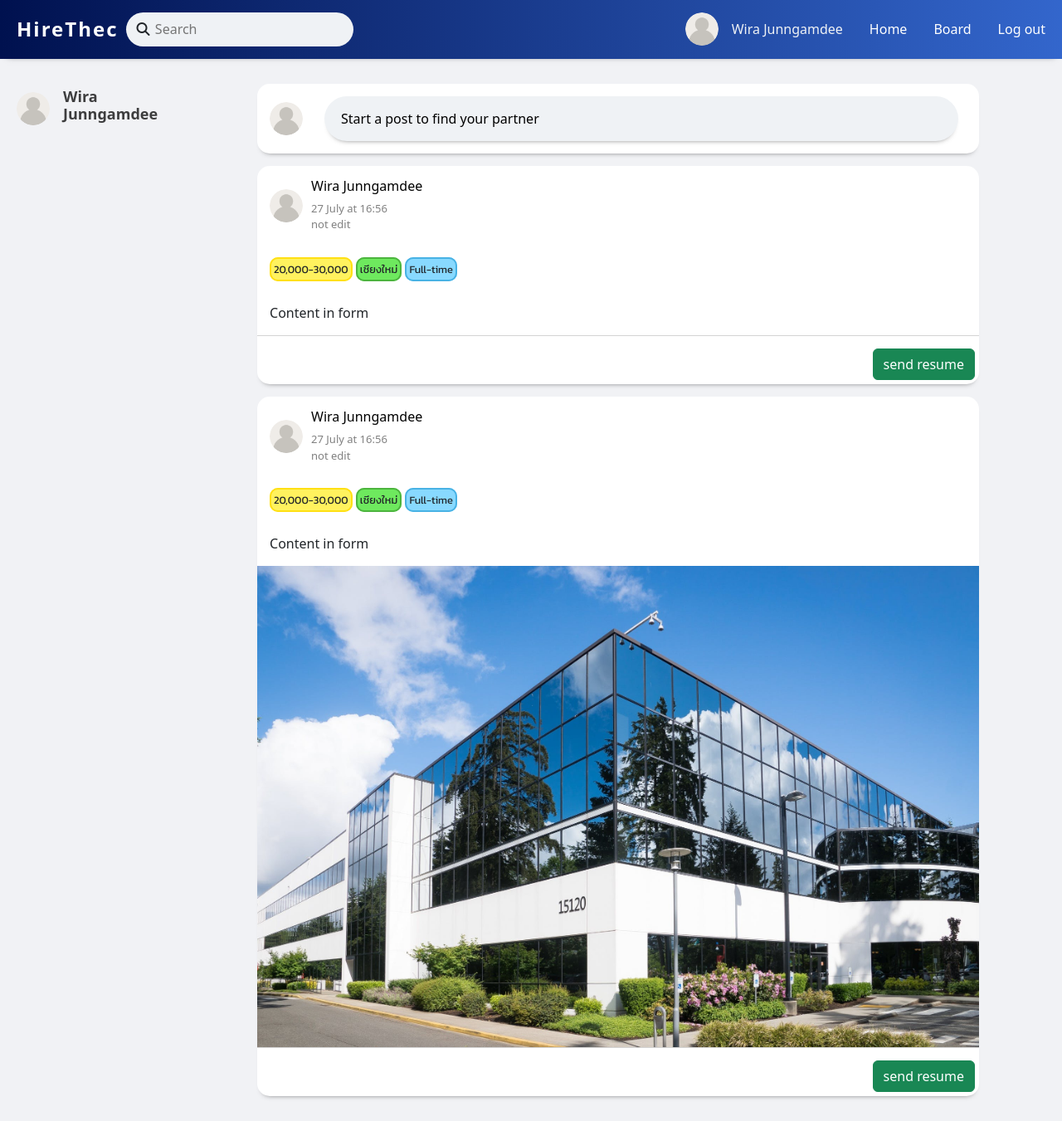
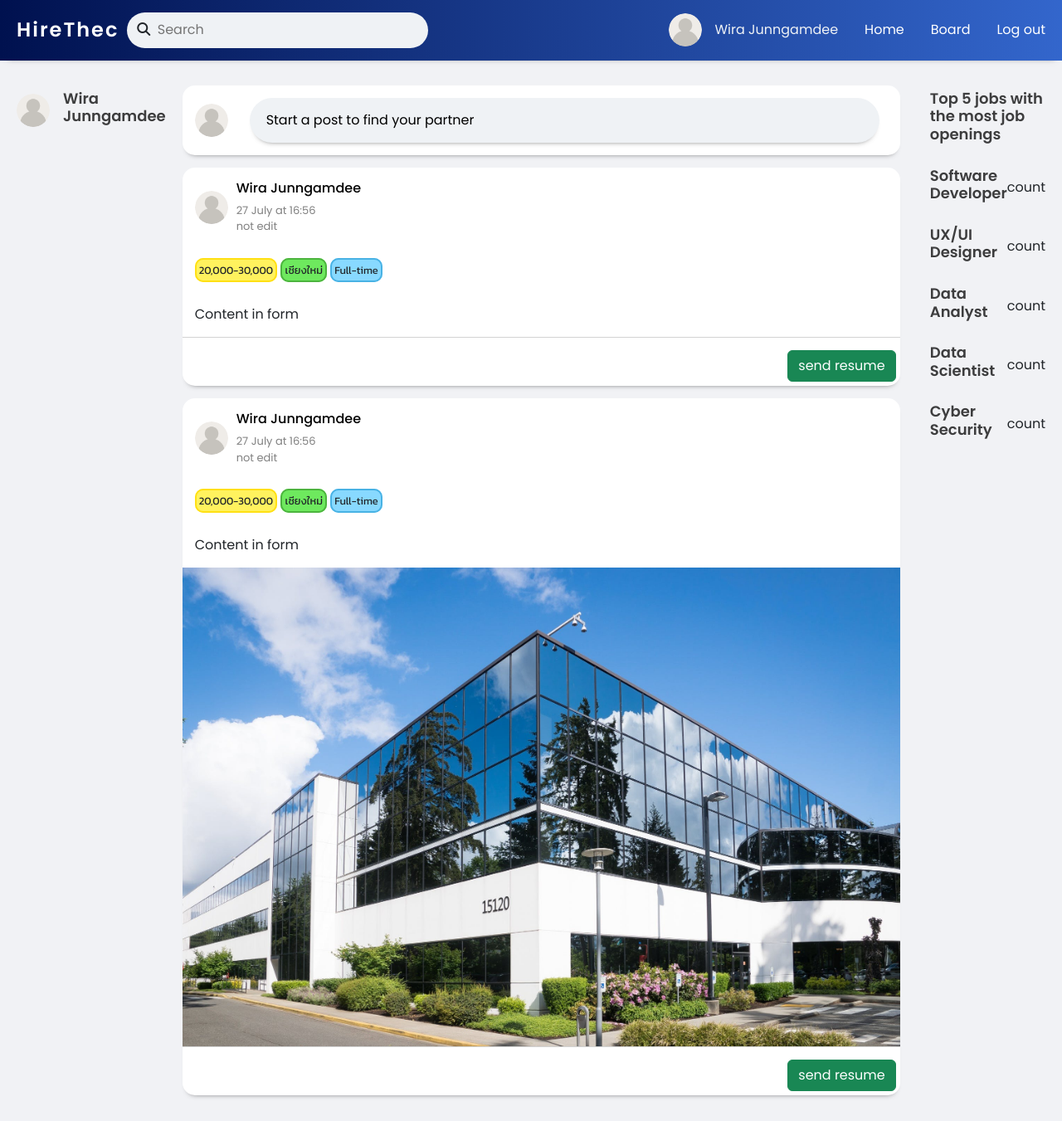
Before and after one commit to minddymind/Hire-Tech, a Flask app: page /board in a window 1280 px wide. Shown: the whole page at 83% size. After the commit the page ends 1323 px from the top, so only its background shows below. Run offline with Flask 3, Linux system fonts and the light colour scheme; the visitor is signed in with stand-in values (Sample User, id 1); parts of the project's set-up code (start-up, migrations or seed data) failed here and were passed over.

Commit message:
update board page

```diff
--- a/flask/app/static/board.html
+++ b/flask/app/static/board.html
@@ -19,15 +19,13 @@
         <link rel="stylesheet" href="/static/css/board.css">
         <!-- <link rel="stylesheet" href="/static/css/home.css"> -->
 
-        <link rel="preconnect" href="https://fonts.googleapis.com">
-        <link rel="preconnect" href="https://fonts.gstatic.com" crossorigin>
-        <link href="https://fonts.googleapis.com/css2?family=IBM+Plex+Mono:ital,wght@
-        0,100;0,200;0,300;0,400;0,500;0,600;0,700;1,100;1,200;1,300;1,400;1,500;1,600;1,700
-        &family=Lato:wght@300;400;700&display=swap" rel="stylesheet">
+        <!-- Font -->
         <link href='https://fonts.googleapis.com/css?family=Kanit&subset=thai,latin' rel='stylesheet' type='text/css'>
 
+        <!-- icon -->
         <link rel="icon" type="image/x-icon" href="/static/icon/job-search.png">
 
+        <script defer src="static/js/navbar.js"></script>
 
         <title>HireThec - Board</title>
     </head>
@@ -44,7 +42,7 @@
           </div>
 
           <div class="nav-right">
-            <div class="nav-info">
+            <div class="nav-info" data-bs-toggle="tooltip" data-bs-placement="bottom" title="Accout">
               <img src="/static/img/tweeterUserSmall.png" alt="user-profile" class="user-profile">
               <span id="name">Wira Junngamdee</span>
             </div>
@@ -73,7 +71,7 @@
         <!-- sidebar start -->
         <div class="sidebar">
           <div class="sidebar-row">
-            <div class="nav-info">
+            <div class="nav-info" data-bs-toggle="tooltip" data-bs-placement="bottom" title="Account">
               <img src="/static/img/tweeterUserSmall.png" alt="user-profile" class="user-profile-info">
               <h4>Wira Junngamdee</h4>
             </div>
@@ -145,78 +143,46 @@
           <!-- post end -->
         </div>
         <!-- feed end -->
+        <!-- sidebar start -->
+        <div class="sidebar right">
+          <div class="sidebar-row">
+            <h4>Top 5 jobs with the most job openings</h4>
+          </div>
+          <div class="sidebar-row">
+            <div class="nav-info">
+              <h4>Software Developer</h4>
+              <span>count</span>
+            </div>
+          </div>
+          <div class="sidebar-row">
+            <div class="nav-info">
+              <h4>UX/UI Designer</h4>
+              <span>count</span>
+            </div>
+          </div>
+          <div class="sidebar-row">
+            <div class="nav-info">
+              <h4>Data Analyst</h4>
+              <span>count</span>
+            </div>
+          </div>
+          <div class="sidebar-row">
+            <div class="nav-info">
+              <h4>Data Scientist</h4>
+              <span>count</span>
+            </div>
+          </div>
+          <div class="sidebar-row">
+            <div class="nav-info">
+              <h4>Cyber Security</h4>
+              <span>count</span>
+            </div>
+          </div>
+        </div>
+        <!-- sidebar end -->
       </div>
       <!-- main-body end -->
 
-
-
-
-
-      <!-- <section class="container mt-4">
-        <div class="row">
-          <div id="left_3" class="col-md-3">
-            <div class="content-box">Account details</div>
-            <div class="content-box">Trends</div>
-          </div>
-          <div id="center_6" class="col-md-6">
-            <div class="content-box">
-              <div class="new-tweet-row">
-                <div class="row">
-                  <div class="col-md-2">
-                    <img src="static/img/tweeterUserSmall.png" class="tw-user-small rounded-circle mx-auto d-block">
-                  </div>
-                  <div class="col-md-9">
-                    <button id="btn-post">ตามหาเพื่อร่วมงานที่นี่....</button>
-
-                  </div>
-                </div>
-              </div>
-              <div class="tweet">
-                <div class="row">
-                  <div class="col-md-2 text-center">
-                    <img class="tw-user-medium rounded-circle" src="static/img/tweeterUserSmall.png">
-                  </div>
-                  <div class="col-md-10">
-                    <div class="dropdown" id="dropdown" style="position: relative;">
-                      <i class="fa-solid fa-ellipsis" id="dropdownMenuButton" data-toggle="dropdown" onclick="toggleDropdown()" aria-haspopup="true" aria-expanded="false"></i>
-                      <div class="dropdown-menu dropdown-menu-right" aria-labelledby="dropdownMenuButton">
-                        <a class="dropdown-item" href="#">Edit</a>
-                        <a class="dropdown-item" href="#">Delete</a>
-                      </div>
-                    </div>
-                    <div class="row tweet-info">
-                      <div class="col-md-auto">
-                        <span class="tweet-username">Name</span>
-                        <span class="tweet-usertag text-muted">Email</span> -
-                        <span class="text-muted">date</span>
-                      </div>
-                    </div>
-                    <div class="tag">
-                      <span class="tag salary">20,000-30,000</span>
-                      <span class="tag province">เชียงใหม่</span>
-                      <span class="tag jobType">Full-time</span>
-                    </div>
-                    <div class="tweet-text">
-                    </div>
-                    <div class="tweet-age">
-                      <span class="text-muted">time</span>
-                    </div>
-                    <div class="tweet-edit">
-                      <span class="tweet-edit text-muted">not edit</span>
-                    </div>
-                    <br>
-                    <div class="pic">
-                      <img class="company-pic" src="/static/img/company.jpg">
-                    </div>
-                    <br>
-                    <button type="button" class="btn btn-success send"><a href="maito">send resume</a></button>
-                  </div>
-                </div>
-              </div>
-            </div>
-          </div>
-        </div>
-      </section> -->
       <div class="bg-modal">
           <div class="modal-content">
             <div class="close">+</div>
@@ -240,13 +206,13 @@
                 <option id="hybrid">Hybrid</option>
               </select></span>
               <br>
-              <label for="่salary">อธิบายเพิ่มเติมให้คนรู้จักบริษัทของคุณสิ!</label>
+              <label for="่salary">More Description</label>
               <textarea id="content"></textarea>
             </form>
             <button class="btn-submit" style="color: #FFF;">Post</button>
           </div>
       </div>
       <script src="/static/js/popup.js"></script>
-      <script defer src="static/js/navbar.js"></script>
+
     </body>
 </html>
--- a/flask/app/static/css/board.css
+++ b/flask/app/static/css/board.css
@@ -1,18 +1,22 @@
+@import url('https://fonts.googleapis.com/css2?family=Poppins:wght@300;400;500;600&display=swap');
+
+
 body {
     background-color: #f1f2f5;
+    font-family: 'Poppins', sans-serif;
 }
 
-*, ::after, ::before {
+/* *, ::after, ::before {
   box-sizing: border-box;
   margin: 0;
   padding: 0;
-}
+} */
 
-/* html{
+html{
 	scroll-behavior: smooth;
 	scroll-padding-top: 6rem;
 	overflow-x: hidden;
-} */
+}
 
 li {
 	list-style: none;
@@ -28,23 +32,9 @@ a {
 	font-size: 1rem;
 }
 
-a:hover {
+li a:hover, .logo a:hover {
 	color:rgb(255, 213, 0);
 }
-
-/* nav {
-	position: fixed;
-	top: 0;
-	left: 0;
-	right: 0;
-	padding: 0 2rem;
-	display: flex;
-	align-items: center;
-	justify-content: space-between;
-	z-index: 1000;
-	background: rgb(0,17,79);
-  background: linear-gradient(90deg, rgba(0,17,79,1) 0%, rgba(51,102,204,1) 100%);
-} */
 
 nav .logo {
   position: relative;
@@ -83,6 +73,7 @@ nav.sticky {
   box-shadow: 0 5px 8px -9px rgba(0, 0, 0, 0.75);
   background: linear-gradient(90deg, rgba(0,17,79,1) 0%, rgba(51,102,204,1) 100%);
 }
+
 
 .nav-left {
   display: flex;
@@ -137,8 +128,9 @@ ul.links {
   flex-direction: column;
   padding: 25px 10px;
   flex: 0.33;
-  float: left;
+  /* float: left; */
 }
+
 
 .sidebar-row {
   display: flex;
@@ -200,10 +192,10 @@ ul.links {
 }
 
 .feed {
-  /* position: relative; */
+  position: relative;
   /* flex: 1; */
-  padding: 30px 100px;
-  display: flex;
+  padding: 30px 0px;
+  display: inline-flex;
   flex-direction: column;
   justify-content: center;
   align-items: center;
@@ -268,10 +260,6 @@ ul.links {
   flex: 1;
 }
 
-.create {
-
-}
-
 .navbar .logo a {
 	font-size: 1.5rem;
 	font-weight: bold;
@@ -297,7 +285,7 @@ ul.links {
 	top: 60px;
 	width: 300px;
 	height: 0;
-	background-color: rgb(255, 255, 255, 0.1);
+	background-color: rgb(255, 255, 255);
 	backdrop-filter: blur(15px);
 	overflow: hidden;
 	transition: height .2s cubic-bezier(0.175, 0.885, 0.32, 1.275);
@@ -342,7 +330,6 @@ ul.links {
   margin-bottom: 10px;
 }
 
-
 .fa-ellipsis {
   font-size: 1rem; /* Adjust the size of the icon */
   color: #333; /* Adjust the color of the icon */
@@ -373,19 +360,6 @@ ul.links {
 
 a:hover {
   color: white;
-}
-
-.pic {
-  position: relative;
-  /* max-width: 100px; */
-  /* top: 0; */
-  align-items: center;
-  /* left: 5%; */
-}
-
-.company-pic {
-  width: 90%;
-  max-width: 400px;
 }
 
 .bg-modal {
```
